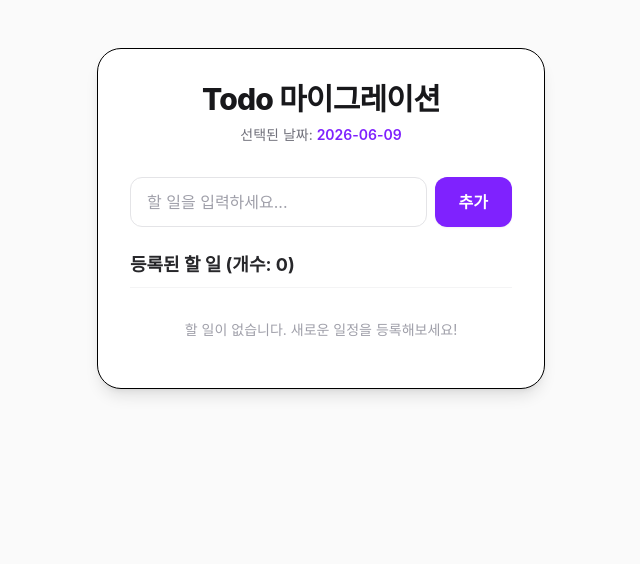
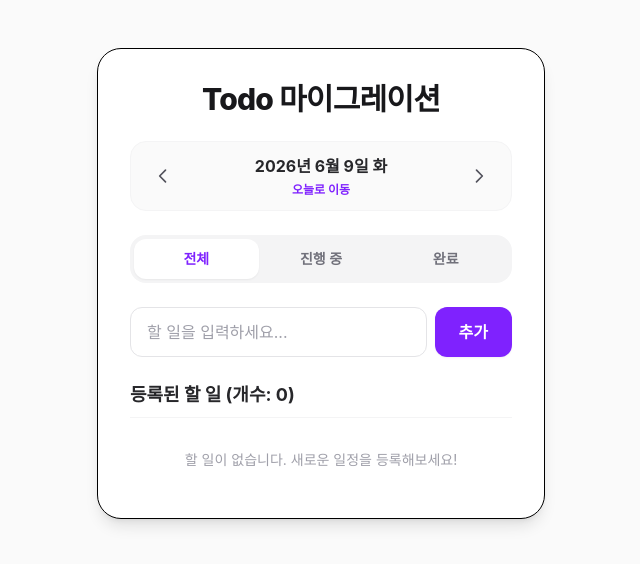
Before and after one commit to rhyskim/kakao-assignment-1, a React (Vite) app: page / in a window 1280 px wide. Shown: the top 564 px of the page, without its empty margins (319-959 px from the left). Built offline with nearby package versions, Linux system fonts and the light colour scheme.

Commit message:
feat: implement dual filtering by selected date and status tab

```diff
--- a/src/App.jsx
+++ b/src/App.jsx
@@ -1,6 +1,8 @@
 import React, { useState } from 'react';
 import TodoInput from './components/TodoInput';
 import TodoList from './components/TodoList';
+import FilterTabs from './components/FilterTabs';
+import DateNavigator from './components/DateNavigator';
 import AlertModal from './components/AlertModal';
 import { getFormattedDateKey } from './utils/date';
 import { Todo } from './models/Todo';
@@ -12,6 +14,7 @@ export default function App() {
   // 규칙 준수: useState 함수형 초기화를 통해 불필요한 초기 렌더링 최소화
   const [todos, setTodos] = useState(() => []);
   const [selectedDate, setSelectedDate] = useState(() => new Date());
+  const [filter, setFilter] = useState(() => 'all');
 
   // 알림 모달 상태 (함수형 초기화)
   const [modalState, setModalState] = useState(() => ({
@@ -53,6 +56,16 @@ export default function App() {
     setTodos((prevTodos) => prevTodos.filter((todo) => todo.id !== id));
   };
 
+  // 날짜 변경 이동 함수
+  const handleNavigateDate = (newDate) => {
+    setSelectedDate(newDate);
+  };
+
+  // 필터 토글 제어 함수
+  const handleChangeFilter = (newFilter) => {
+    setFilter(newFilter);
+  };
+
   // 모달 닫기 핸들러
   const handleCloseModal = () => {
     setModalState((prev) => ({ ...prev, isOpen: false }));
@@ -63,19 +76,42 @@ export default function App() {
     setModalState({ isOpen: true, message });
   };
 
+  // [데이터 연동 및 필터링 핵심 로직] 선택 날짜에 해당하면서 상태별 필터 탭에 일치하는 항목 도출
+  const filteredTodos = todos.filter((todo) => {
+    const isSameDate = todo.date === selectedDateKey;
+    if (!isSameDate) return false;
+
+    if (filter === 'active') {
+      return !todo.completed;
+    }
+    if (filter === 'completed') {
+      return todo.completed;
+    }
+    return true; // 'all'
+  });
+
   return (
     <div className="min-h-screen bg-zinc-50 dark:bg-zinc-950 flex flex-col items-center py-12 px-4 transition-colors duration-300">
       <div className="w-full max-w-md bg-white dark:bg-zinc-900 rounded-3xl shadow-lg border border-zinc-150 dark:border-zinc-800 p-6 md:p-8">
 
         {/* 헤더 영역 */}
-        <header className="mb-8 text-center">
+        <header className="mb-6 text-center">
           <h1 className="text-3xl font-extrabold tracking-tight text-zinc-900 dark:text-zinc-100">
             Todo 마이그레이션
           </h1>
-          <p className="text-sm text-zinc-500 dark:text-zinc-400 mt-2">
-            선택된 날짜: <span className="font-semibold text-violet-600 dark:text-violet-400">{selectedDateKey}</span>
-          </p>
         </header>
+
+        {/* KST 기준 날짜 제어 및 오늘 이동 내비게이터 */}
+        <DateNavigator
+          selectedDate={selectedDate}
+          onNavigate={handleNavigateDate}
+        />
+
+        {/* 전체 / 진행 중 / 완료 필터 탭 */}
+        <FilterTabs
+          currentFilter={filter}
+          onChangeFilter={handleChangeFilter}
+        />
 
         {/* 할 일 입력 컴포넌트 */}
         <TodoInput
@@ -84,9 +120,9 @@ export default function App() {
           onShowAlert={handleShowAlert}
         />
 
-        {/* 할 일 목록 컴포넌트 */}
+        {/* 할 일 목록 컴포넌트 (필터링된 목록만 전달하여 렌더링) */}
         <TodoList
-          todos={todos}
+          todos={filteredTodos}
           onToggle={handleToggleTodo}
           onUpdate={handleUpdateTodo}
           onDelete={handleDeleteTodo}
```
